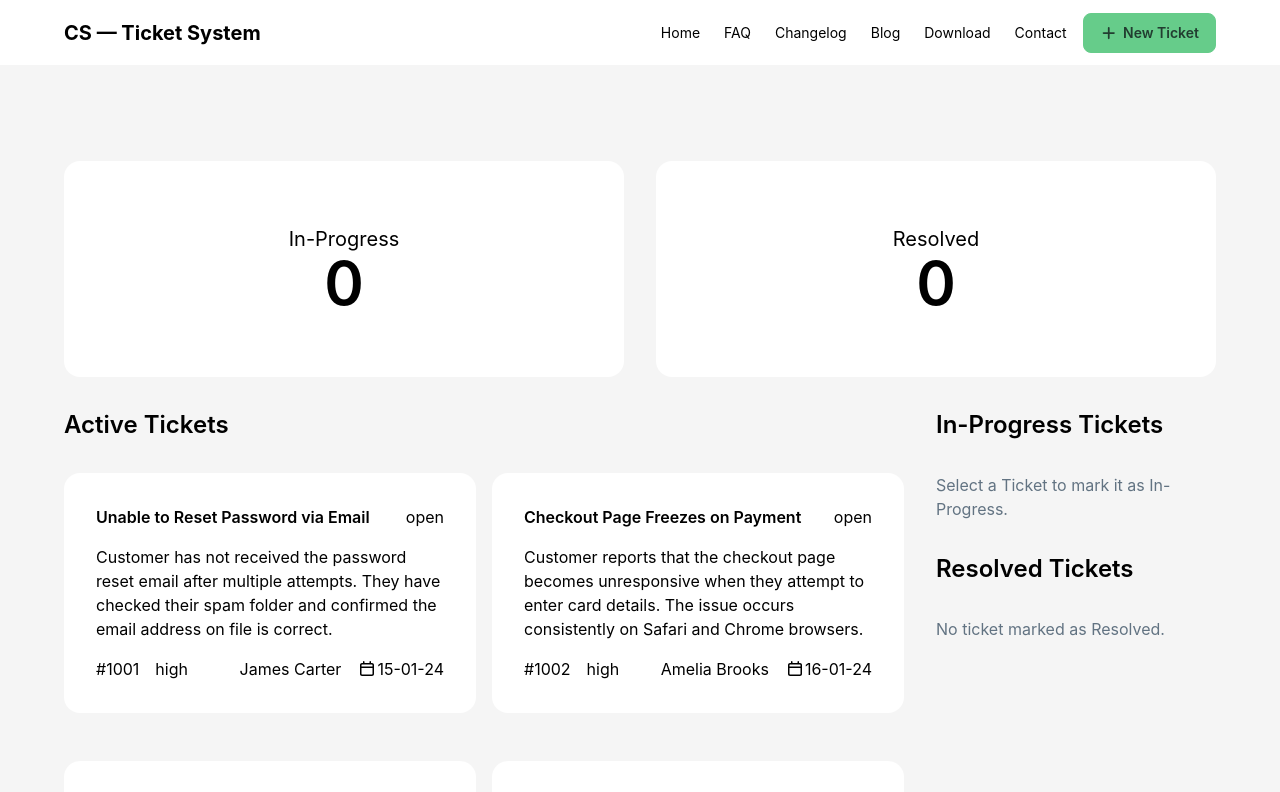
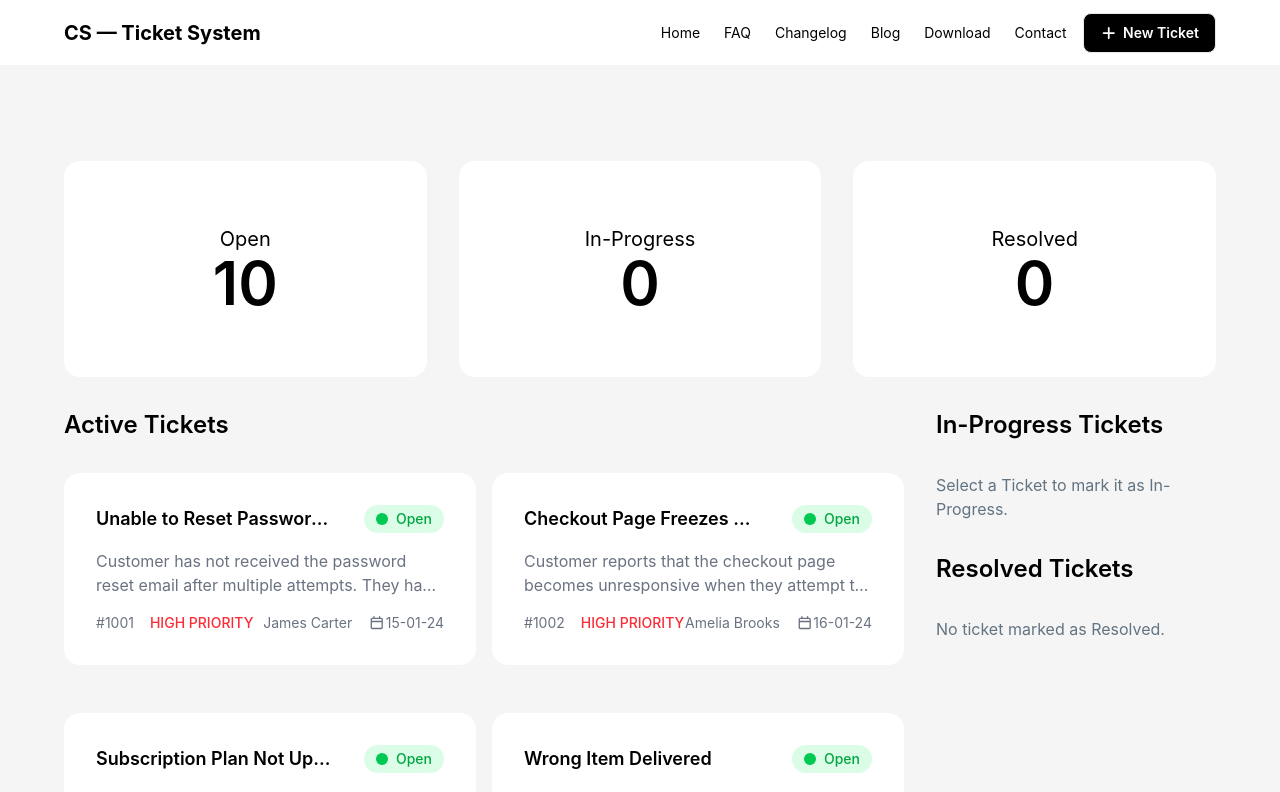
Before and after one commit to xcdtasif/ph-mr-md-13, a React (Vite) app: page / in a window 1280 px wide. Shown: the top 792 px of the page. Built offline with nearby package versions, Linux system fonts and the light colour scheme.

Commit message:
style: update dashboard

```diff
--- a/src/components/Dashboard/Dashboard.jsx
+++ b/src/components/Dashboard/Dashboard.jsx
@@ -37,7 +37,15 @@ export default function Dashboard() {
       {/* dashboard */}
       <div className="max-w-360 mx-auto gap-8 p-16">
         {/* ticket stats */}
-        <div className="grid grid-cols-2 gap-8">
+        <div className="grid grid-cols-3 gap-8">
+          {/* in-progress */}
+          <div className="bg-white text-center my-8 p-16 rounded-2xl">
+            <h2 className="text-xl">Open</h2>
+            <p className="text-6xl font-semibold">
+              {tickets.filter((t) => t.status === "open").length}
+            </p>
+          </div>
+
           {/* in-progress */}
           <div className="bg-white text-center my-8 p-16 rounded-2xl">
             <h2 className="text-xl">In-Progress</h2>
--- a/src/components/Header/Header.jsx
+++ b/src/components/Header/Header.jsx
@@ -1,5 +1,4 @@
 import { FontAwesomeIcon } from "@fortawesome/react-fontawesome";
-import { toast } from "react-toastify";
 
 export default function Header() {
   return (
@@ -77,7 +76,7 @@ export default function Header() {
               <a href="#">Contact</a>
             </li>
           </ul>
-          <a className="btn btn-primary" onClick={() => toast("Too easy!")}>
+          <a href="#" className="btn bg-black text-white">
             <FontAwesomeIcon icon="fa-solid fa-plus" />
             <span className="font-semibold">New Ticket</span>
           </a>
--- a/src/components/Ticket/ActiveTicket.jsx
+++ b/src/components/Ticket/ActiveTicket.jsx
@@ -1,4 +1,11 @@
 import { FontAwesomeIcon } from "@fortawesome/react-fontawesome";
+import {
+  statusLabels,
+  statusStyles,
+  dotStyles,
+  priorityLabels,
+  priorityColors,
+} from "../../utils/ticketUtils";
 
 export default function ActiveTicket({ ticket, handleActive }) {
   const { id, title, description, customer, priority, status, createdAt } =
@@ -8,20 +15,29 @@ export default function ActiveTicket({ ticket, handleActive }) {
     <div>
       {/* active ticket */}
       <div
-        className="bg-white p-8 mt-8 rounded-2xl"
+        className="bg-white p-8 mt-8 rounded-2xl cursor-pointer"
         onClick={() => handleActive(id)}
       >
-        <span className="flex justify-between">
-          <h2 className="font-semibold">{title}</h2>
-          <button>{status}</button>
-        </span>
+        <div className="flex items-start justify-between w-full">
+          <h2 className="font-semibold text-lg truncate mr-4">{title}</h2>
+          <span
+            className={`flex items-center gap-2 px-3 py-1 rounded-full text-sm font-medium whitespace-nowrap ml-4 ${statusStyles[status]}`}
+          >
+            <span
+              className={`w-3 h-3 rounded-full ${dotStyles[status]}`}
+            ></span>
+            {statusLabels[status]}
+          </span>
+        </div>
 
-        <p className="mt-4">{description}</p>
+        <p className="mt-4 text-gray-500 line-clamp-2">{description}</p>
 
-        <span className="flex justify-between mt-4">
+        <span className="flex justify-between mt-4 text-sm text-gray-500">
           <div className="flex gap-4">
             <h2>#{id}</h2>
-            <h2>{priority}</h2>
+            <h2 className={`font-medium ${priorityColors[priority]}`}>
+              {priorityLabels[priority]}
+            </h2>
           </div>
 
           <div className="flex gap-4">
--- a/src/components/Ticket/InProgressTicket.jsx
+++ b/src/components/Ticket/InProgressTicket.jsx
@@ -5,8 +5,8 @@ export default function InProgressTicket({ ticket, handleResolved }) {
     <div>
       {/* in-progress ticket */}
       <div className="bg-white p-4 my-4 rounded-2xl">
-        <h2 className="font-semibold">{title}</h2>
-        <button className="btn w-full" onClick={() => handleResolved(id)}>
+        <h2 className="font-semibold truncate">{title}</h2>
+        <button className="btn bg-blue-600 text-white w-full" onClick={() => handleResolved(id)}>
           Mark as Resolved
         </button>
       </div>
--- a/src/components/Ticket/ResolvedTicket.jsx
+++ b/src/components/Ticket/ResolvedTicket.jsx
@@ -4,7 +4,7 @@ export default function ResolvedTicket({ ticket }) {
   return (
     <div>
       {/* resolved ticket */}
-      <div className="bg-[#d2d2d2] p-4 my-4 rounded-2xl">
+      <div className="bg-blue-100 p-4 my-4 rounded-2xl">
         <h2 className="font-semibold">{title}</h2>
       </div>
     </div>
--- a/src/main.jsx
+++ b/src/main.jsx
@@ -16,6 +16,6 @@ createRoot(document.getElementById("root")).render(
   <StrictMode>
     <App />
 
-    <ToastContainer autoClose="2000" />
+    <ToastContainer autoClose="2000" position="bottom-center" />
   </StrictMode>,
 );
--- /dev/null
+++ b/src/utils/ticketUtils.jsx
@@ -0,0 +1,31 @@
+// status
+export const statusLabels = {
+  open: "Open",
+  inProgress: "In-Progress",
+  resolved: "Resolved",
+};
+
+export const statusStyles = {
+  open: "bg-green-100 text-green-600",
+  inProgress: "bg-yellow-100 text-yellow-600",
+  resolved: "bg-blue-100 text-blue-600",
+};
+
+export const dotStyles = {
+  open: "bg-green-500",
+  inProgress: "bg-yellow-500",
+  resolved: "bg-blue-500",
+};
+
+// priority
+export const priorityLabels = {
+  high: "HIGH PRIORITY",
+  medium: "MEDIUM PRIORITY",
+  low: "LOW PRIORITY",
+};
+
+export const priorityColors = {
+  high: "text-red-500",
+  medium: "text-yellow-500",
+  low: "text-green-500",
+};
```
